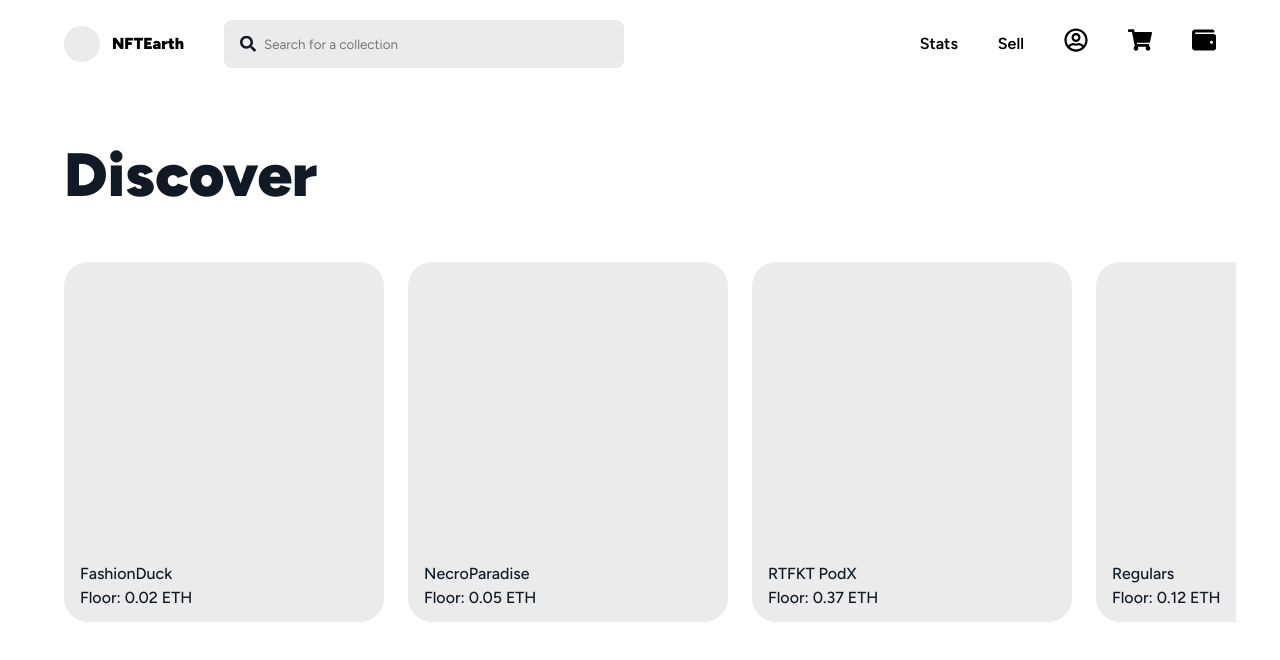
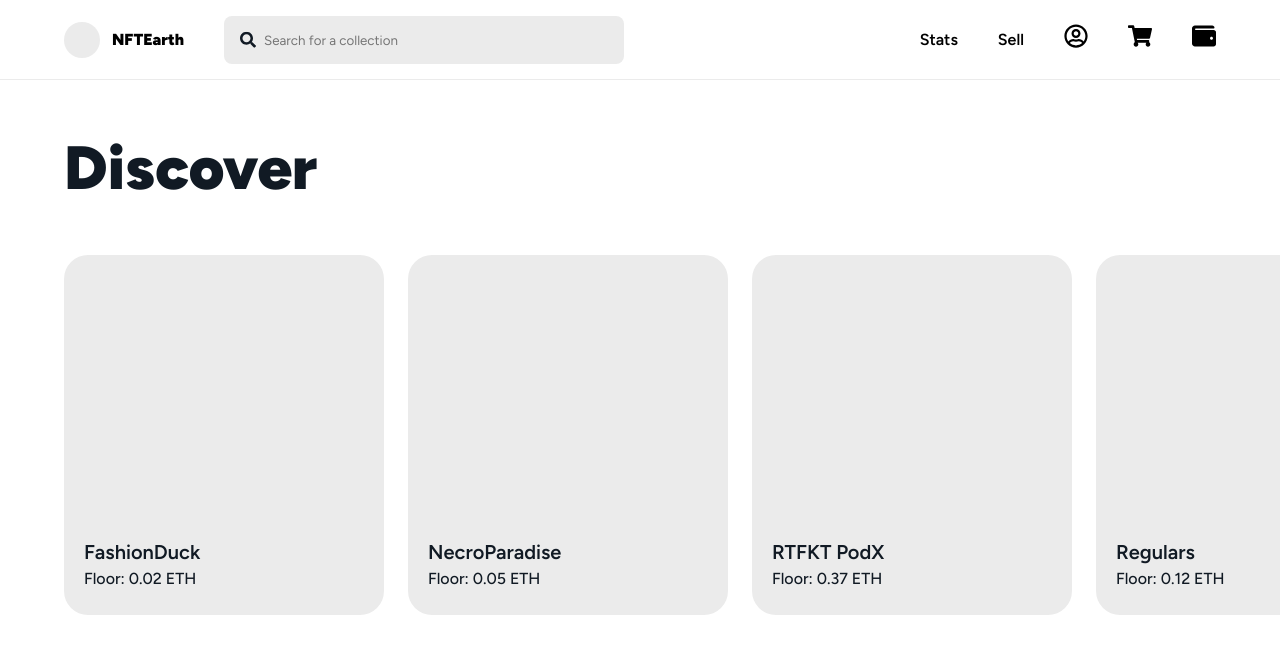
Before and after one commit to gzkdev/nft-earth-prototype, a React (Vite) app: page / in a window 1280 px wide. Shown: the top 660 px of the page. Built offline with nearby package versions, Linux system fonts and the light colour scheme.

Commit message:
chore: ui update

```diff
--- a/src/components/CollectionsCarousel/CollectionsCarousel.css
+++ b/src/components/CollectionsCarousel/CollectionsCarousel.css
@@ -3,8 +3,7 @@
   align-items: center;
   gap: 24px;
   overflow: auto;
-  padding-inline: 20px;
-  max-width: 1400px;
+  padding: 0 20px;
   margin: 0 auto;
 }
 
@@ -15,7 +14,7 @@
 .card {
   position: relative;
   height: 360px;
-  min-width: min(320px, 85vw);
+  min-width: 320px;
   border-radius: 24px;
   -webkit-border-radius: 24px;
   -moz-border-radius: 24px;
@@ -35,13 +34,16 @@
   bottom: 0;
   left: 0;
   width: 100%;
-  padding: 12px 16px;
+  padding: 24px 20px;
+}
+
+.details .name {
+  font-size: 20px;
+  font-weight: 600;
 }
 
 @media (min-width: 768px) {
   .grid {
-    width: 90%;
-    max-width: 1400px;
-    /* padding-left: 60px; */
+    padding-left: 64px;
   }
 }
--- a/src/components/CollectionsCarousel/CollectionsCarousel.tsx
+++ b/src/components/CollectionsCarousel/CollectionsCarousel.tsx
@@ -48,8 +48,8 @@ const CollectionsCarousel = () => {
           <div className="card">
             <div className="thumbnail"></div>
             <div className="details">
-              <div>{d.name}</div>
-              <div>Floor: {d.price} ETH</div>
+              <div className="name">{d.name}</div>
+              <div className="price">Floor: {d.price} ETH</div>
             </div>
           </div>
         </Link>
--- a/src/components/Navbar/Navbar.css
+++ b/src/components/Navbar/Navbar.css
@@ -4,6 +4,7 @@
   top: 0;
   font-size: 16px;
   background-color: #fff;
+  border-bottom: 1px solid #ebebeb;
 }
 
 .navbar-container {
@@ -13,7 +14,7 @@
   display: flex;
   align-items: center;
   gap: 40px;
-  padding: 12px 0;
+  padding: 8px 0;
 }
 
 .logo {
```
